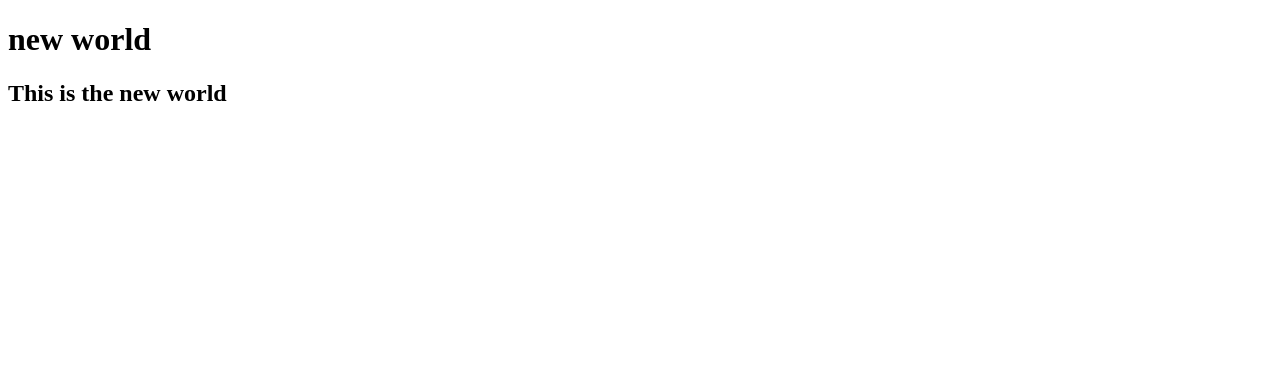
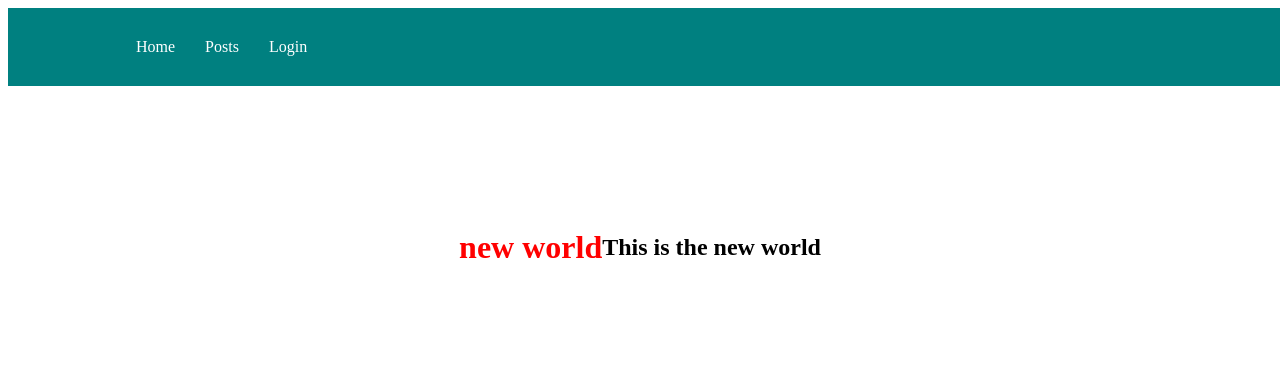
Before and after one commit to vrlx3/Stange5, a React app: page / in a window 1280 px wide. Built offline with nearby package versions, Linux system fonts and the light colour scheme; no server answers.

Commit message:
4.39
made nav bar

```diff
--- a/public/index.html
+++ b/public/index.html
@@ -4,6 +4,7 @@
     <meta charset="UTF-8">
     <meta http-equiv="X-UA-Compatible" content="IE=edge">
     <meta name="viewport" content="width=device-width, initial-scale=1.0">
+    <link rel="stylesheet" href="style.css" >
     <title>Stranger Things</title>
 </head>
 <body>
--- a/public/style.css
+++ b/public/style.css
@@ -1,3 +1,59 @@
 h1 {
     color:red;
 }
+
+/* .nav_links{
+    list-style: none;
+    background-color: black;
+}
+.nav_links > li {
+    display: inline-block;
+    padding: 0px 20px;
+    background-color: black;
+}
+
+header {
+    display:flex;
+    justify-content:space-between;
+    align-items: center;
+    padding: 30px 10%;
+    background-color: black;
+    position: fixed;
+    width: 100%;
+    color: yellow; */
+/* } */
+
+
+
+#header {
+    display: flex;
+    padding: 30px 10%;
+    background-color: teal;
+    position:fixed;
+    width: 100%;
+   justify-items: center;
+   align-items: center;
+}
+
+#navbar {
+    display: flex;
+    flex-direction: row;
+    color:white;
+    justify-content: space-between;
+    align-items: center;
+    justify-items: center;
+}
+
+#navbar > div {
+    padding-right: 30px;
+}
+
+#page {
+    display:flex;
+    align-items: center;
+    padding: 90px;
+    /* font-family: 'Montserrat', sans-serif; */
+    justify-content: center;
+    min-width:1000px;
+    padding-top: 200px;
+}
--- a/src/index.js
+++ b/src/index.js
@@ -3,12 +3,16 @@ import React from 'react'
 import ReactDOM from 'react-dom'
 
 
-axios.get('https://strangers-things.herokuapp.com/api/2104-UIC-RM-WEB-FT/posts')
+const BASE = 'https://strangers-things.herokuapp.com/api/2104-UIC-RM-WEB-FT/posts'
+
+const TOKEN = '' // Some token
+
+
+axios.get(BASE)
 .then(function (response) {
     const data = response.data.data;
     const posts = data.posts;
-    console.log(data)
-    console.log(posts);
+    console.log('post', posts)
     console.log(posts[0])
     console.log(posts[0].description)
 
@@ -17,21 +21,27 @@ axios.get('https://strangers-things.herokuapp.com/api/2104-UIC-RM-WEB-FT/posts')
     console.log(error);
 })
 
-
-
-const descr = () => {
+const Header = () => {
     return (
-        posts[0].description
+        <div id='header'>
+            <div id='navbar'>
+                <div>Home</div>
+                <div>Posts</div>
+                <div>Login</div>
+             </div>
+         </div>
     )
 }
-
-
 
 const App = () => {
     return (
     <div>
-        <h1>new world</h1>
-        <h2>This is the new world</h2>
+        <Header/>
+
+        <div id='page'>
+            <h1>new world</h1>
+            <h2>This is the new world</h2>
+        </div>
     </div>
     )
 }
```
